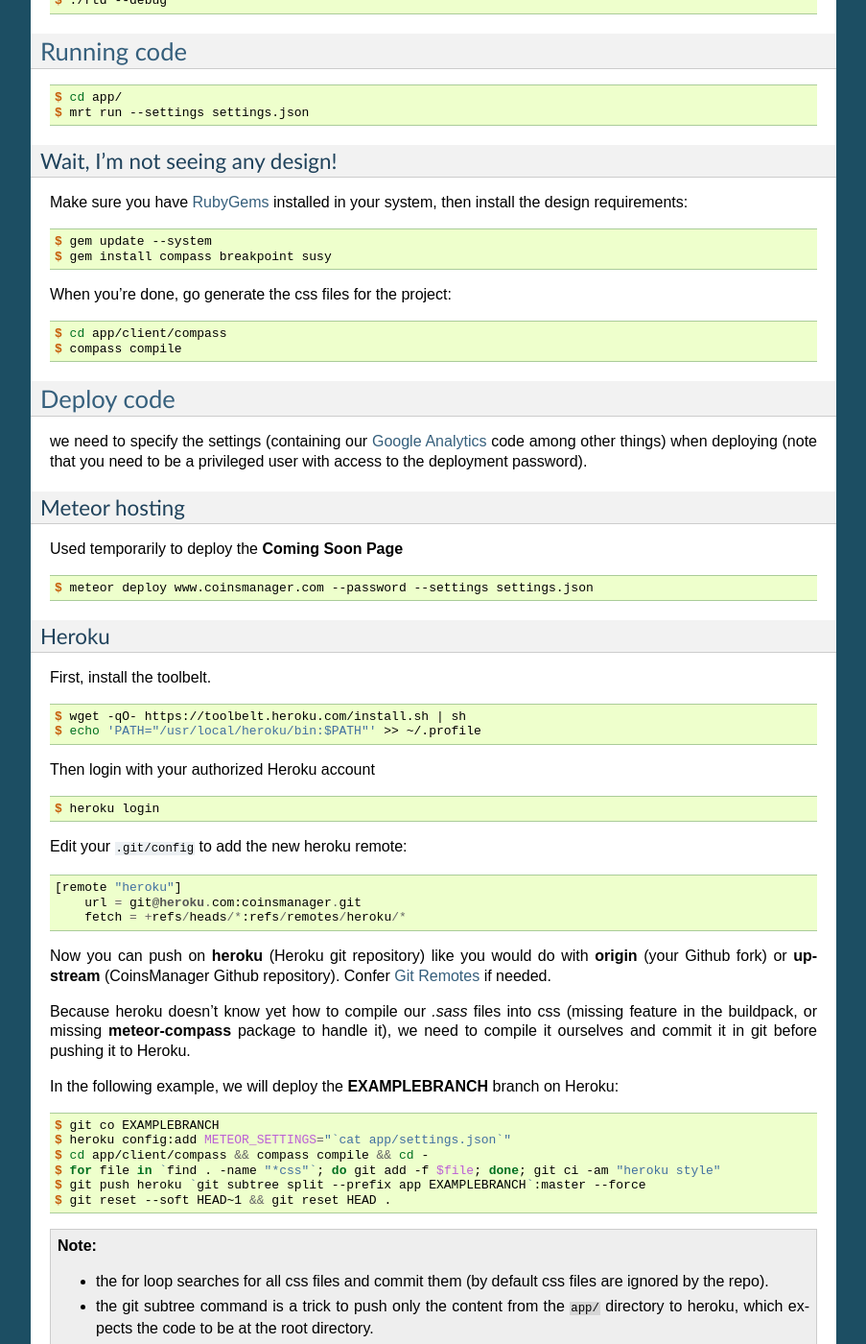
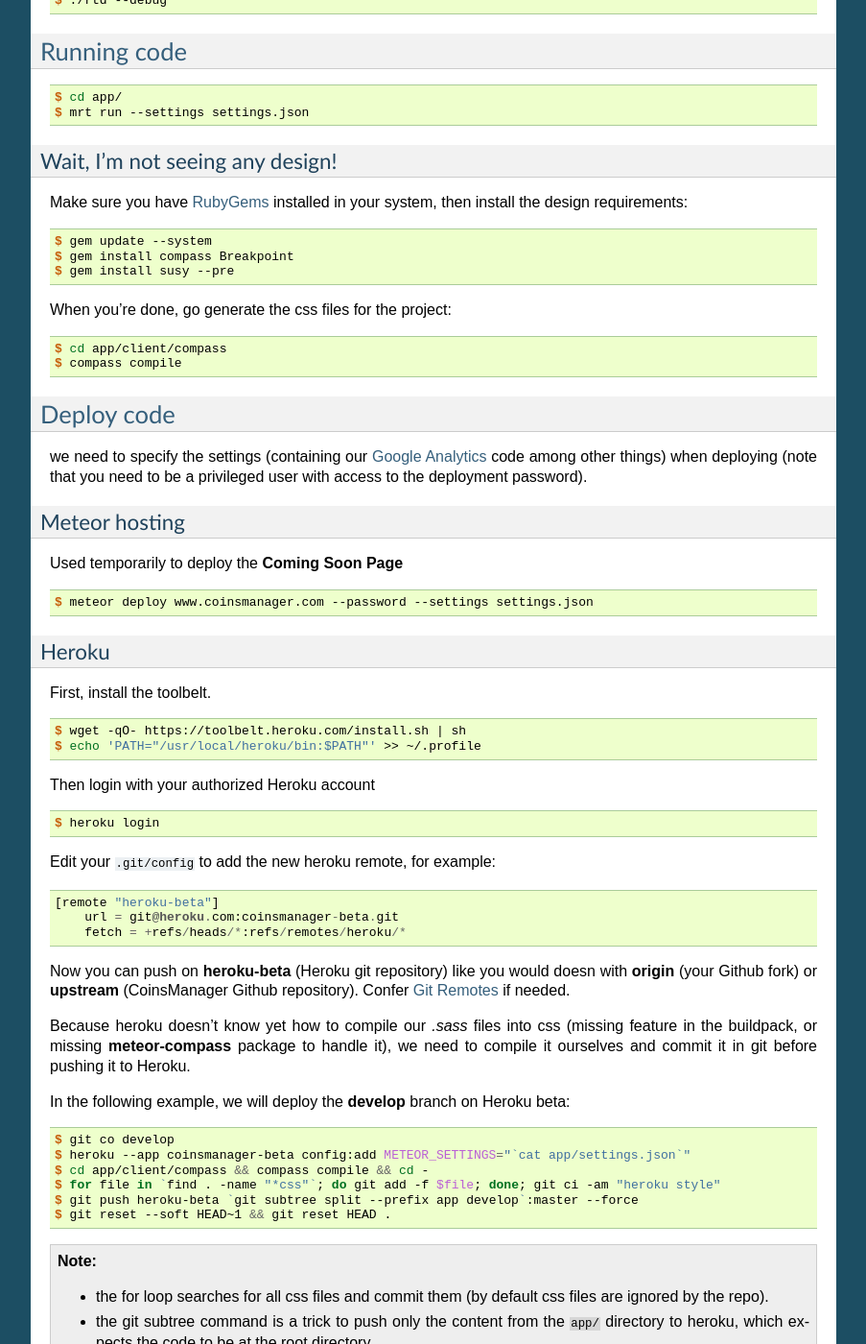
Before and after one commit to CoinsManager/CoinsManager, a Sphinx documentation site: the page built from docs/Contributions/3_code.rst, in a window 1280 px wide and 1400 px high, scrolled down 4166 px. Shown: the whole window at 96% size, without its empty margins (198-1101 px from the left). Built offline with Sphinx 7.4.7, drawn with Linux system fonts in a browser that asks for light colours; formulas are drawn with MathJax 3; some of the changed text lies outside the part shown.

Commit message:
update doc

```diff
--- a/docs/Contributions/3_code.rst
+++ b/docs/Contributions/3_code.rst
@@ -130,7 +130,8 @@
 .. code-block:: console
 
     $ gem update --system
-    $ gem install compass breakpoint susy
+    $ gem install compass Breakpoint
+    $ gem install susy --pre
 
 When you're done, go generate the css files for the project:
 
@@ -170,14 +171,15 @@
 
     $ heroku login
 
-Edit your :file:`.git/config` to add the new heroku remote::
+Edit your :file:`.git/config` to add the new heroku remote, for example::
 
-    [remote "heroku"]
-        url = git@heroku.com:coinsmanager.git
+    [remote "heroku-beta"]
+        url = git@heroku.com:coinsmanager-beta.git
         fetch = +refs/heads/*:refs/remotes/heroku/*
 
-Now you can push on **heroku** (Heroku git repository) like you would do with
-**origin** (your Github fork) or **upstream** (CoinsManager Github repository).
+Now you can push on **heroku-beta** (Heroku git repository) like you would doesn
+with **origin** (your Github fork) or **upstream** (CoinsManager Github
+repository).
 Confer :ref:`Git Remotes <git-remotes>` if needed.
 
 Because heroku doesn't know yet how to compile our `.sass` files into css
@@ -185,15 +187,15 @@
 handle it), we need to compile it ourselves and commit it in git before pushing
 it to Heroku.
 
-In the following example, we will deploy the **EXAMPLEBRANCH** branch on Heroku:
+In the following example, we will deploy the **develop** branch on Heroku beta:
 
 .. code-block:: console
 
-    $ git co EXAMPLEBRANCH
-    $ heroku config:add METEOR_SETTINGS="`cat app/settings.json`"
+    $ git co develop
+    $ heroku --app coinsmanager-beta config:add METEOR_SETTINGS="`cat app/settings.json`"
     $ cd app/client/compass && compass compile && cd -
     $ for file in `find . -name "*css"`; do git add -f $file; done; git ci -am "heroku style"
-    $ git push heroku `git subtree split --prefix app EXAMPLEBRANCH`:master --force
+    $ git push heroku-beta `git subtree split --prefix app develop`:master --force
     $ git reset --soft HEAD~1 && git reset HEAD .
 
 .. note::
```
Also changed, not shown: other parts of docs/Contributions/3_code.rst (+2 -2 lines).
